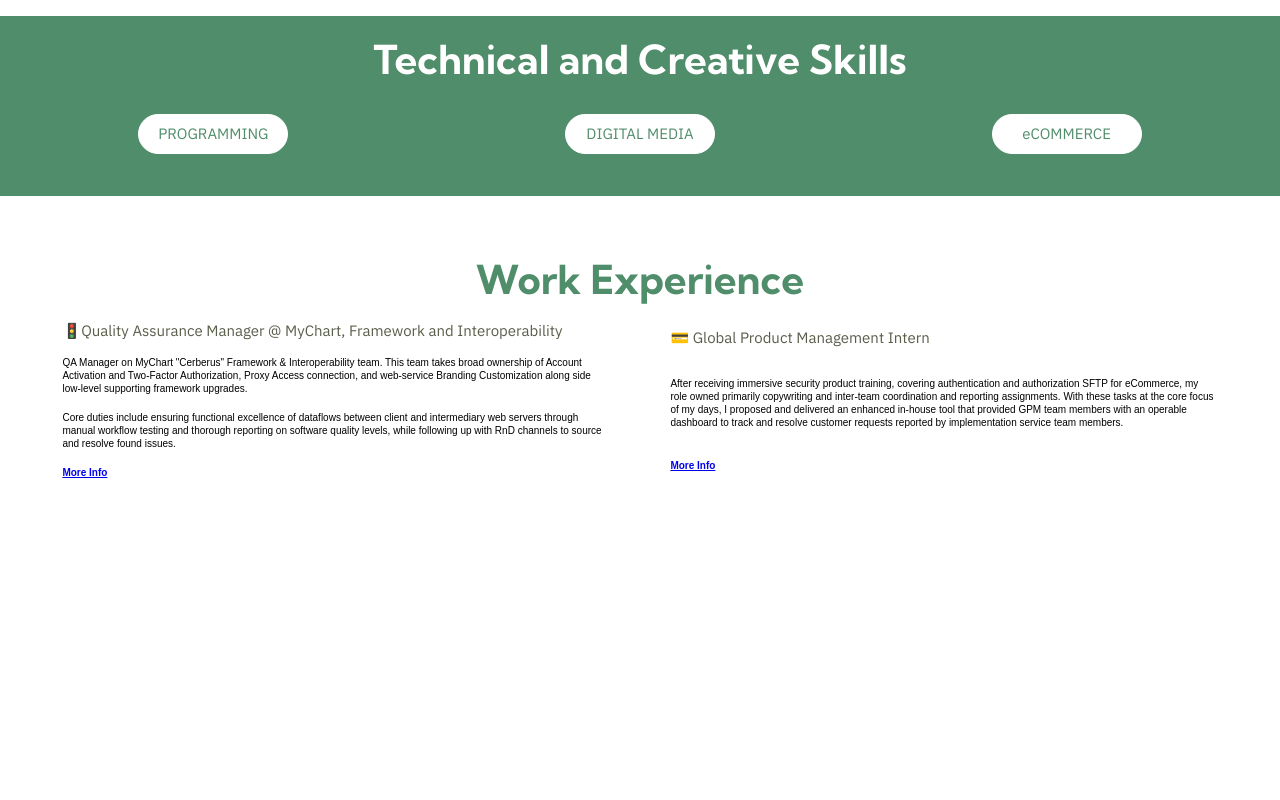
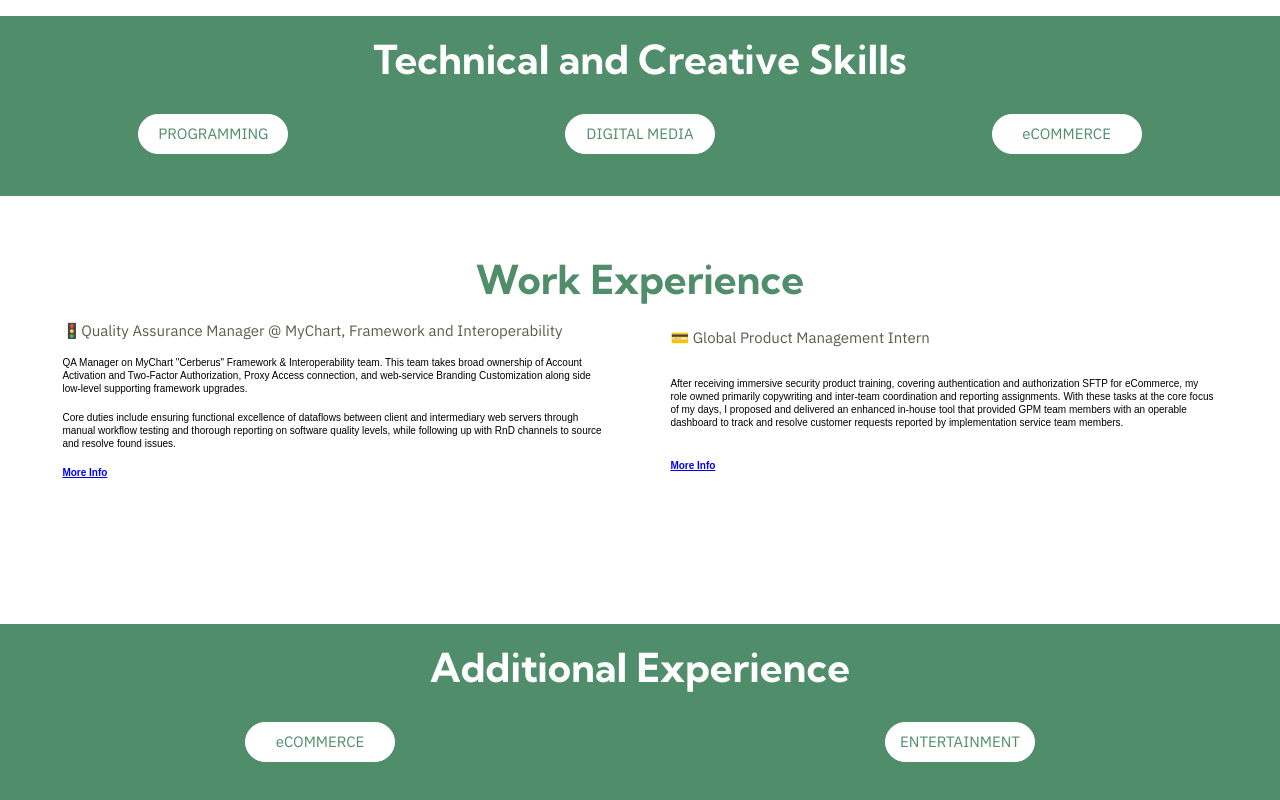
Before and after one commit to AvantGov/resume, a React (Create React App) app in the folder resume__client/: page /about in a window 1280 px wide. Shown: the part 572-1372 px from the top of the page. Before the commit the page ends 1196 px from the top, so only its background shows below. Built offline with nearby package versions, Linux system fonts and the light colour scheme; a web font is replaced by a local one.

Commit message:
added arch for footer, edu, and additional job experience. Need to make data model for the additional employment information, and implement pop up infra

```diff
--- a/resume__client/src/App.css
+++ b/resume__client/src/App.css
@@ -427,6 +427,34 @@ h2 {
   border: 2px solid red;
 }
 
+/*  * JOBS HEADER STYLING * */
+
+.jobsHeader {
+  /* border: 2px solid black; */
+  width: 100%;
+  height: 22.5vh;
+  text-align: center;
+  background-color: #508D6A;
+  display: flex;
+  flex-direction: column;
+  justify-content: space-around;
+}
+
+.jobsHeader h1 {
+  color: white;
+  margin-top: 1%;
+}
+
+.jobsHeader__areaContainer {
+  /* border: 2px solid blue; */
+  margin-top: 1%;
+  height: 40%;
+  display: flex;
+  justify-content: space-around;
+  flex-wrap: wrap;
+}
+
+
 /* * POP UP STYLING * */
 
 .popup {
--- a/resume__client/src/App.js
+++ b/resume__client/src/App.js
@@ -10,6 +10,7 @@ import Skills__Ecomm from './Components/Skills__Ecomm';
 import Skills__Media from './Components/Skills__Media';
 import Skills__Programming from './Components/Skills__Programming';
 import Welcome from './Components/Welcome';
+import JobsHeader from './Components/JobsHeader';
 
 import Popup from './Components/framework/popup'
 
@@ -69,6 +70,10 @@ function App() {
         <VisaComp__viewmore />
       </Route>
 
+      <Route exact path ='/about'>
+        <JobsHeader />
+      </Route>
+
     </div>
   );
 }
--- /dev/null
+++ b/resume__client/src/Components/JobsHeader.js
@@ -0,0 +1,29 @@
+import React from 'react';
+
+const JobsHeader = (props) => {
+
+    // console.log("skills header props:", props)
+
+    return(
+        <div className='jobsHeader'>
+            <h1 className='jobsHeader__title'>Additional Experience</h1>
+            <div className="jobsHeader__areaContainer">
+
+                {/* <Link className='areaContainer__Link' to='/about/programming'> */}
+                <div className='areaContainer__button' onClick={() => {props.props.prog(true)}}>
+                    <h2 className='button__text'>eCOMMERCE</h2>
+                </div>
+                {/* </Link> */}
+
+                {/* <Link className='areaContainer__Link' to='/about/media'> */}
+                <div className='areaContainer__button' onClick={() => {props.props.media(true)}}>
+                    <h2 className='button__text'>ENTERTAINMENT</h2>
+                </div>
+                {/* </Link>            */}
+            </div>
+        </div>
+    )
+};
+
+
+export default JobsHeader;
--- a/resume__client/src/Components/VisaComp__viewmore.js
+++ b/resume__client/src/Components/VisaComp__viewmore.js
@@ -1,7 +1,7 @@
 import React from 'react';
 import { Link } from 'react-router-dom';
-import Slider from 'react-alice-carousel';
-import "react-alice-carousel/lib/alice-carousel.css";
+
+
 
 
 // * image imports for src
```
Also changed, not shown: resume__client/src/Components/Contact.js (added), resume__client/src/Components/EduMrkt.js (added), resume__client/src/Components/EduProg.js (added), resume__client/src/Components/Education.js (added), resume__client/src/Components/Footer.js (added).
